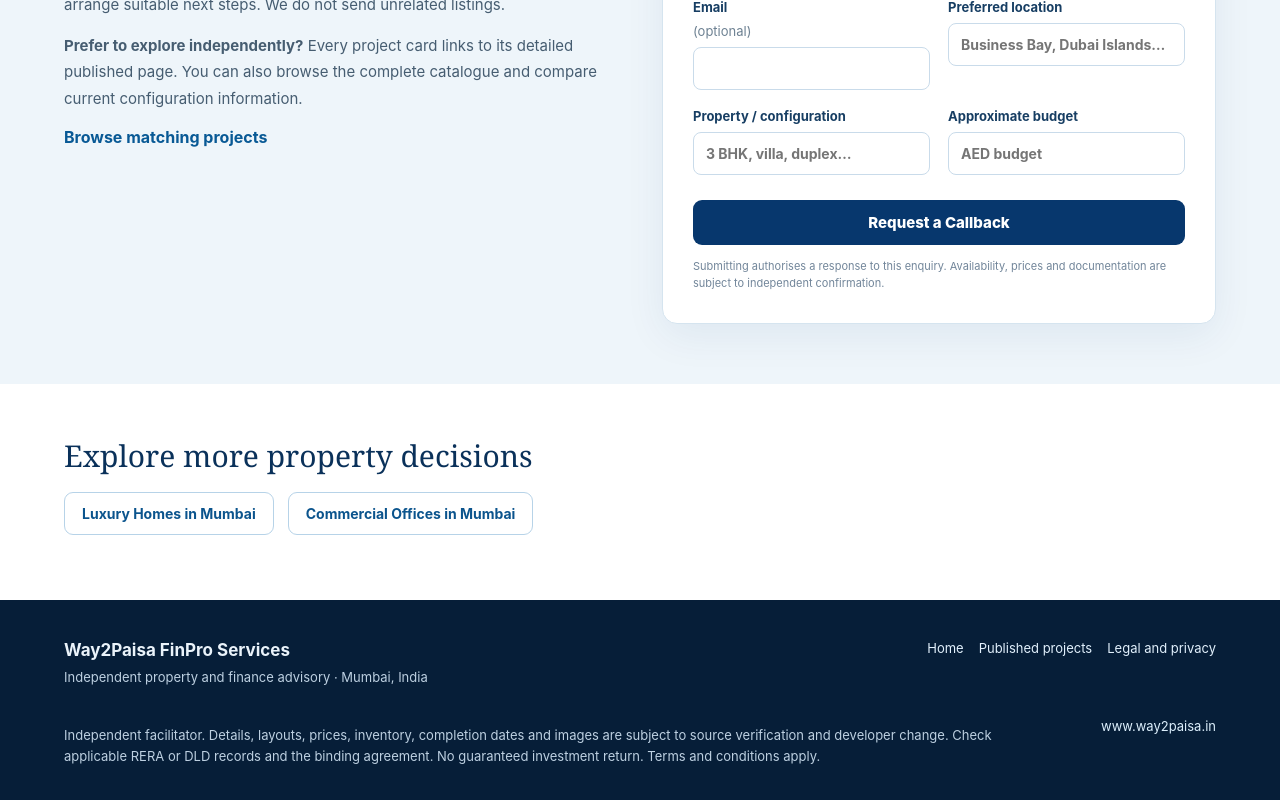
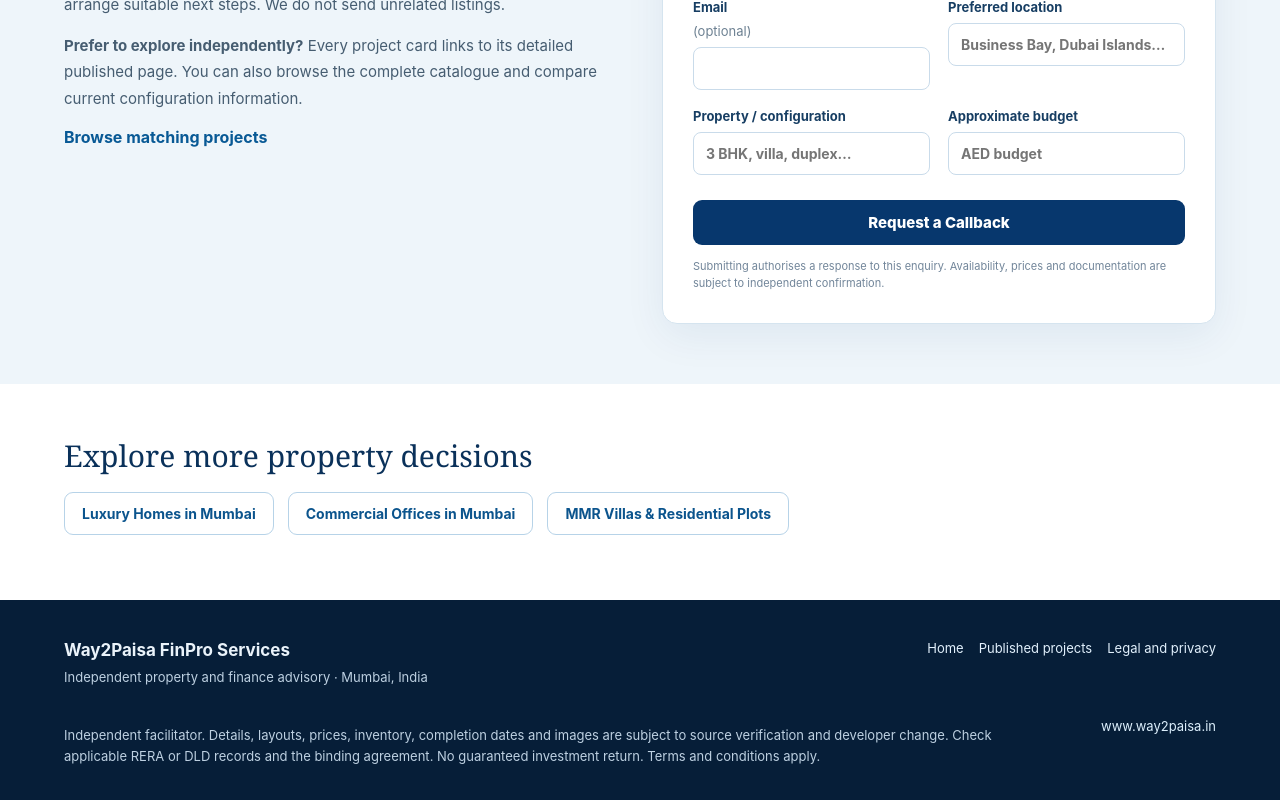
Before and after one commit to way2paisaindia/way2paisa-public, a Next.js app: page /solutions/dubai-property-investment in a window 1280 px wide. Shown: the part 3999-4799 px from the top of the page. Built offline with nearby package versions, Linux system fonts and the light colour scheme; no server answers; the database is empty.

Commit message:
Step 4 SEO: cross-link MMR villas and plots guide from all three buyer guides

```diff
--- a/app/solutions/[slug]/page.js
+++ b/app/solutions/[slug]/page.js
@@ -155,7 +155,7 @@ export default async function HighIntentLandingPage({params}){
       </section>
       <section className="solutionRelated" aria-label="Other property advisory guides">
         <h2>Explore more property decisions</h2>
-        <div>{highIntentSlugs.filter(other=>other!==slug).map(other=><a key={other} href={'/solutions/'+other}>{highIntentPages[other].title}</a>)}</div>
+        <div>{highIntentSlugs.filter(other=>other!==slug).map(other=><a key={other} href={'/solutions/'+other}>{highIntentPages[other].title}</a>)}<a href="/explore/villas-and-plots-mmr">MMR Villas &amp; Residential Plots</a></div>
       </section>
     </main>
     <footer className="solutionFooter">
```
